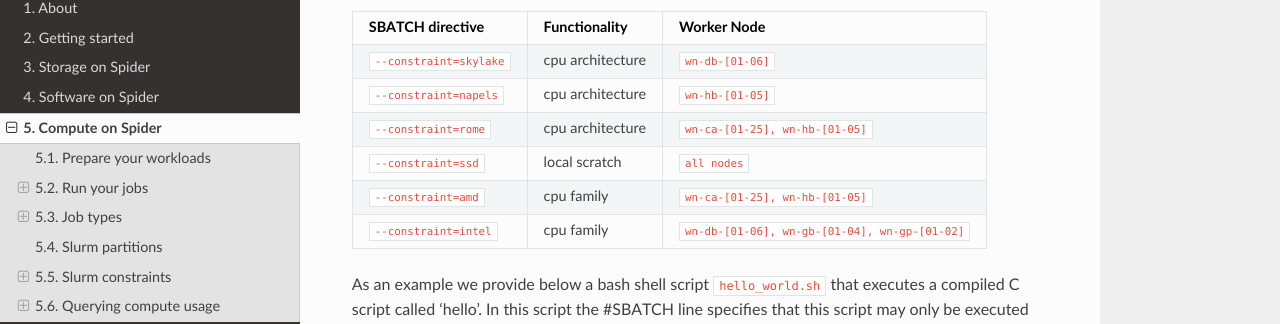
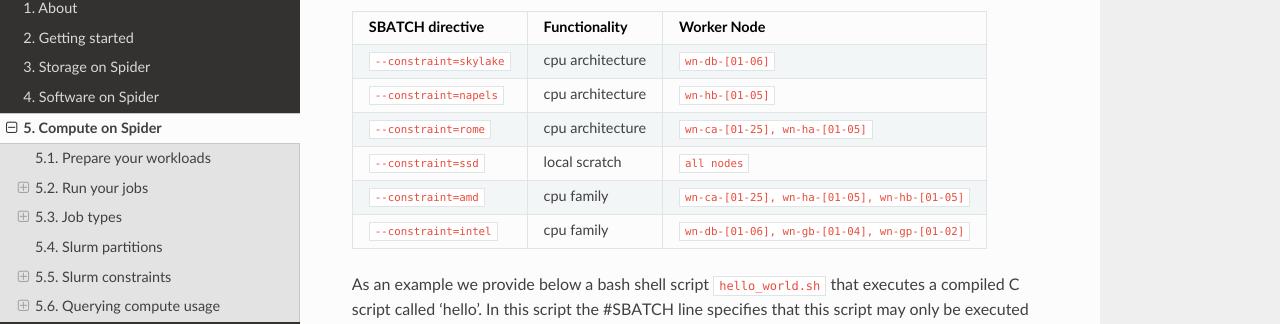
Before and after one commit to sara-nl/spiderdocs, a Sphinx documentation site: the page built from source/Pages/compute_on_spider.rst, in a window 1280 px wide and 900 px high, scrolled down 5798 px. Shown: the part 137-461 px from the top of the window. Built offline with Sphinx 7.4.7 and the Read the Docs theme 2.0.0, drawn with Linux system fonts in a browser that asks for light colours.

Commit message:
Fix the amd architectures

```diff
--- a/source/Pages/compute_on_spider.rst
+++ b/source/Pages/compute_on_spider.rst
@@ -292,9 +292,9 @@ SBATCH directive              Functionality          Worker Node
 ==========================    ===================    =================
 ``--constraint=skylake``      cpu architecture       ``wn-db-[01-06]``
 ``--constraint=napels``       cpu architecture       ``wn-hb-[01-05]``
-``--constraint=rome``         cpu architecture       ``wn-ca-[01-25], wn-hb-[01-05]``
+``--constraint=rome``         cpu architecture       ``wn-ca-[01-25], wn-ha-[01-05]``
 ``--constraint=ssd``          local scratch          ``all nodes``
-``--constraint=amd``          cpu family             ``wn-ca-[01-25], wn-hb-[01-05]``
+``--constraint=amd``          cpu family             ``wn-ca-[01-25], wn-ha-[01-05], wn-hb-[01-05]``
 ``--constraint=intel``        cpu family             ``wn-db-[01-06], wn-gb-[01-04], wn-gp-[01-02]``
 ==========================    ===================    =================
 
```
